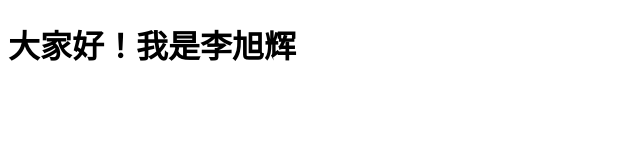
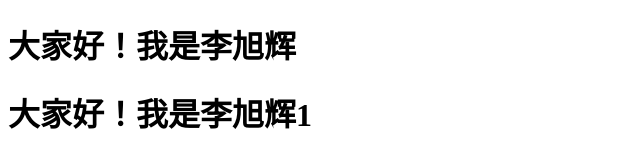
Before and after one commit to pyb2315/pybbigtwo, a plain HTML site: page index.html in a window 1280 px wide. Shown: the whole page, without its empty margins (0-640 px from the left). Drawn offline with Linux system fonts and the light colour scheme.

Commit message:
李旭辉修改

```diff
--- a/index.html
+++ b/index.html
@@ -6,5 +6,6 @@
 </head>
 <body>
     <h1>大家好！我是李旭辉</h1>
+	<h1>大家好！我是李旭辉1</h1>
 </body>
 </html>
```
